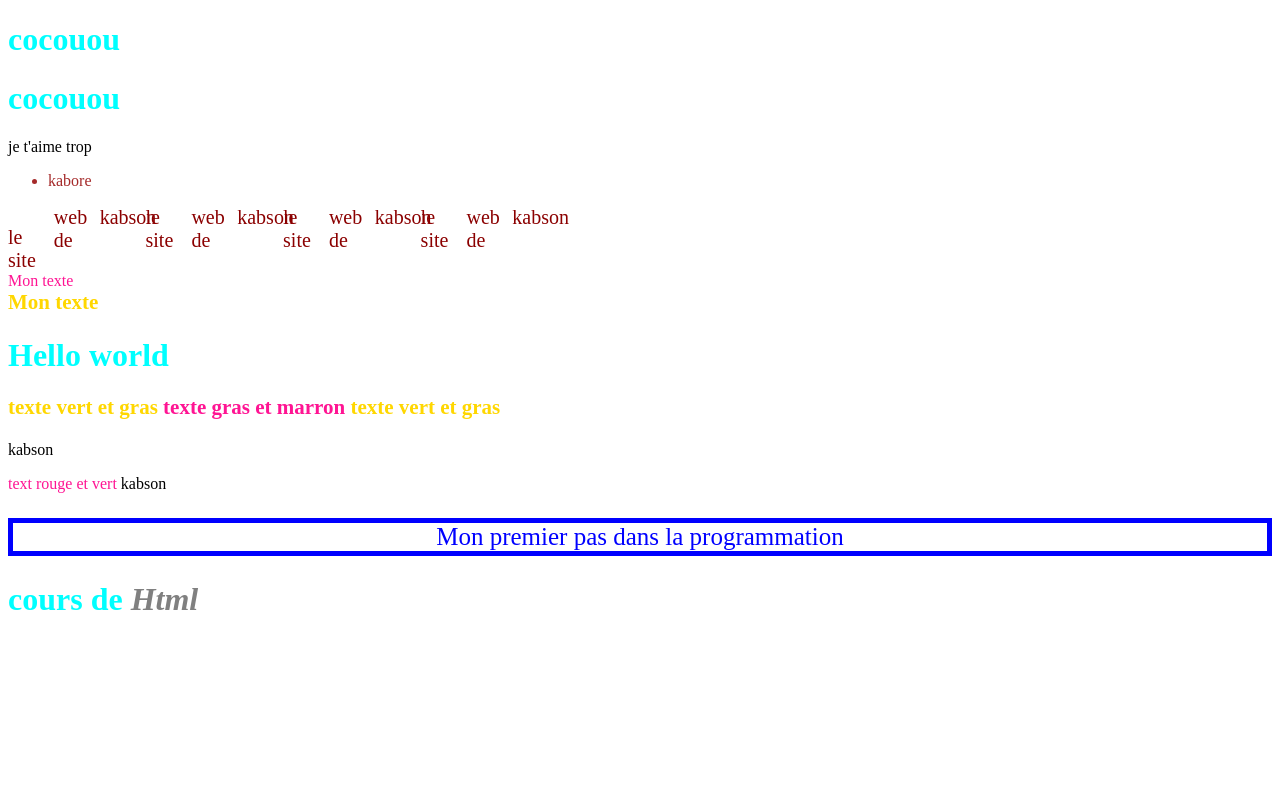
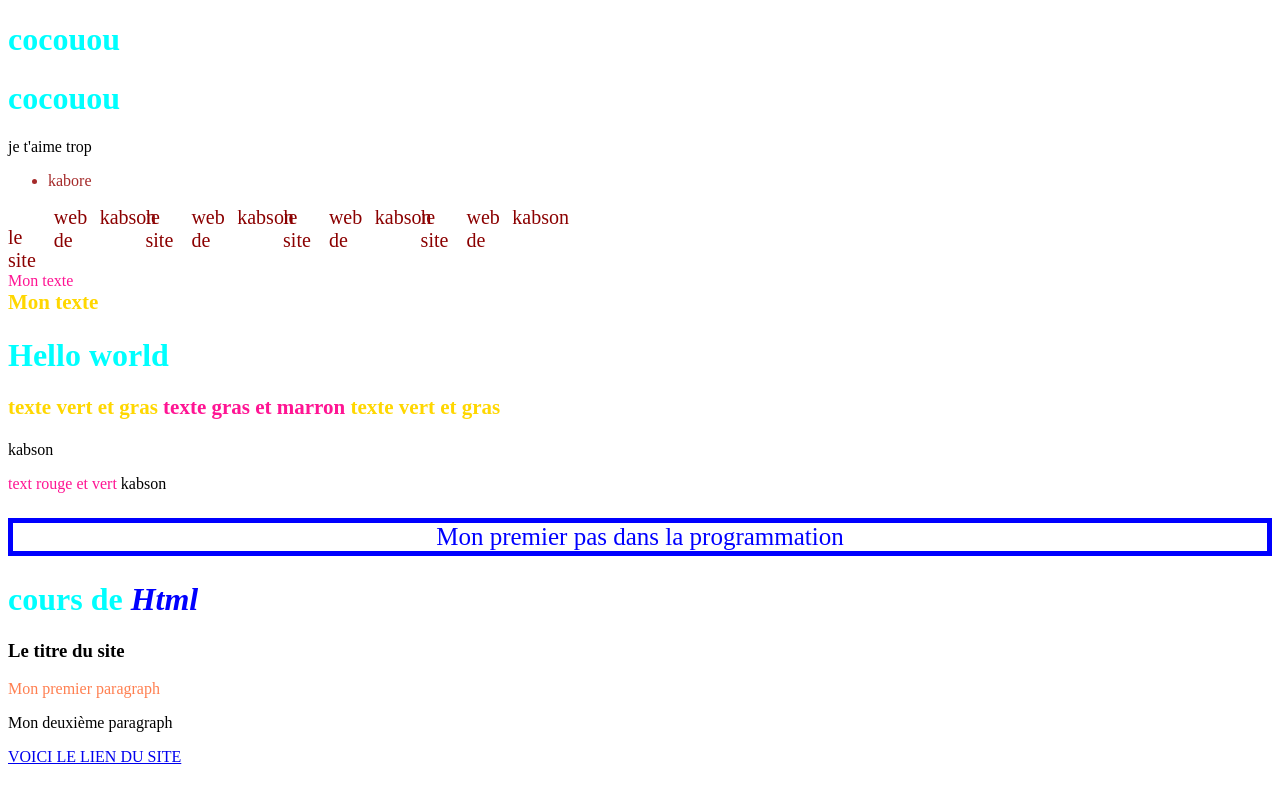
Before and after one commit to KabsonAdam/demogithub, a plain HTML site: page index.html in a window 1280 px wide. Drawn offline with Linux system fonts and the light colour scheme.

Commit message:
mon dernier commit

```diff
--- a/index.html
+++ b/index.html
@@ -36,5 +36,10 @@
     <p class="toti">kabson</p><span class ="marron">text rouge et vert</span> kabson</div>
     <p class="bordure">Mon premier pas dans la programmation </p>
     <h1>cours de <em>Html</em></h1>
+
+    <h3>Le titre du site</h3>
+    <p>Mon premier paragraph</p>
+    <p >Mon deuxième paragraph</p>
+    <a href="#" title ="HELLO">VOICI LE LIEN DU SITE</a>
 </body>
 </html>
--- a/style.css
+++ b/style.css
@@ -36,5 +36,9 @@ div{
 }
 h1 em
 {
-color: grey;
+color: blue
 }
+h3+p
+{
+    color: coral;
+}
```
